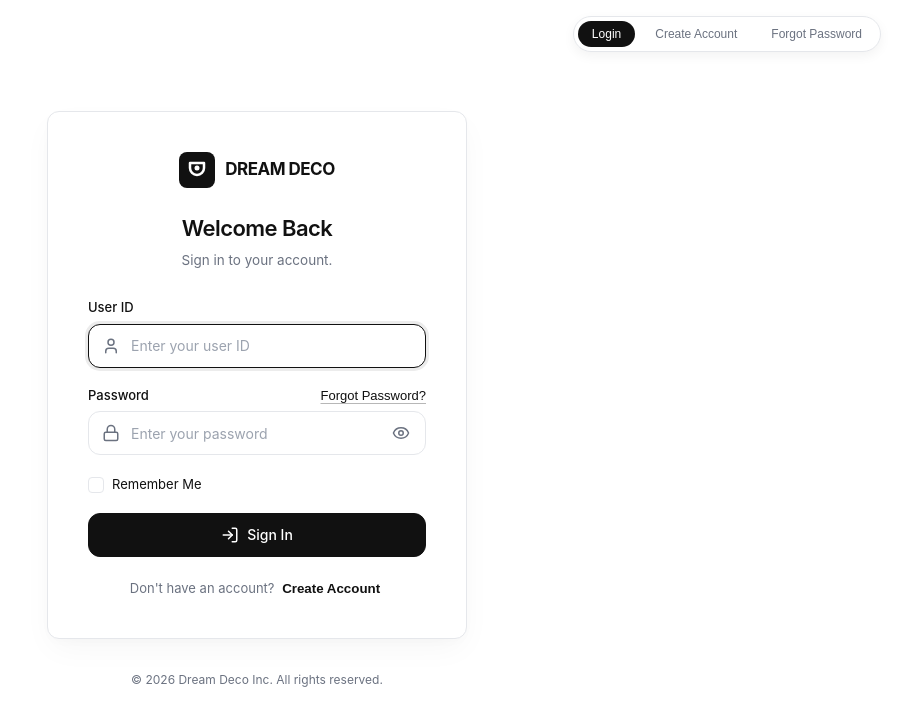
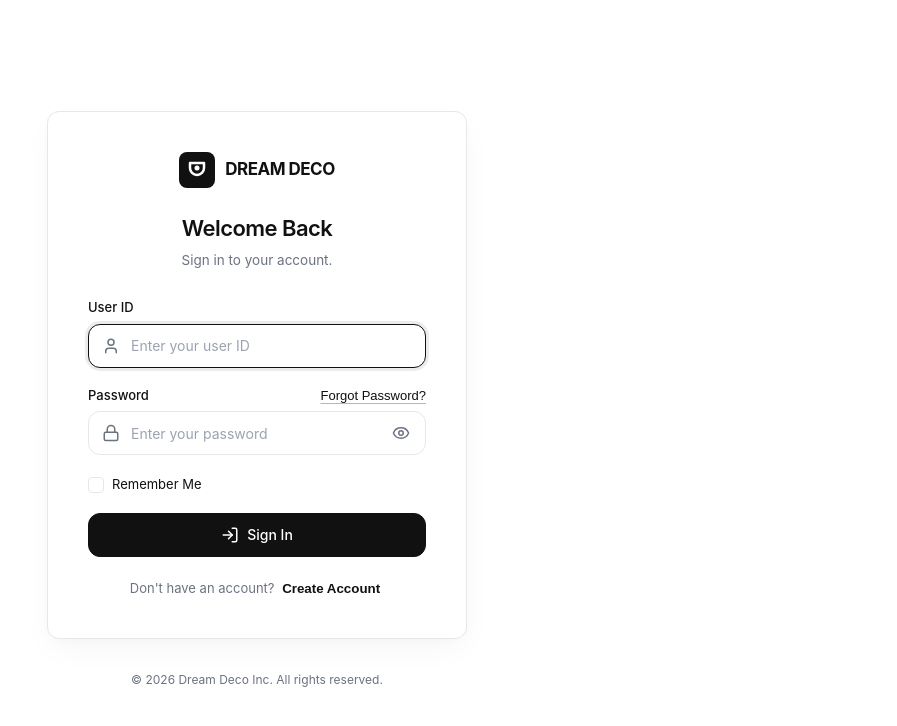
Before and after one commit to priyankpanchal2429/Dream-Deco, a React (Vite) app in the folder frontend/: page / in a window 1280 px wide. Shown: the top 726 px of the page, without its empty margins (383-1280 px from the left). Built offline with nearby package versions, Linux system fonts and the light colour scheme; no server answers.

Commit message:
Remove temporary top floating test toolbar from App.tsx

```diff
--- a/frontend/src/App.tsx
+++ b/frontend/src/App.tsx
@@ -26,72 +26,6 @@ export const App: React.FC = () => {
 
   return (
     <div style={{ position: 'relative', width: '100%', minHeight: '100vh' }}>
-      {/* Top Floating View Switcher Bar (Minimalist B&W Pill Toolbar) */}
-      <div
-        style={{
-          position: 'fixed',
-          top: '16px',
-          right: '16px',
-          zIndex: 100,
-          display: 'flex',
-          gap: '6px',
-          backgroundColor: '#FFFFFF',
-          padding: '4px',
-          borderRadius: '20px',
-          border: '1px solid var(--border-color)',
-          boxShadow: '0 4px 12px rgba(0,0,0,0.05)',
-        }}
-      >
-        <button
-          onClick={() => setCurrentView('login')}
-          style={{
-            background: currentView === 'login' ? '#111111' : 'transparent',
-            color: currentView === 'login' ? '#FFFFFF' : '#6B7280',
-            border: 'none',
-            borderRadius: '16px',
-            padding: '6px 14px',
-            fontSize: '12px',
-            fontWeight: 500,
-            cursor: 'pointer',
-            transition: 'all 200ms ease',
-          }}
-        >
-          Login
-        </button>
-        <button
-          onClick={() => setCurrentView('register')}
-          style={{
-            background: currentView === 'register' ? '#111111' : 'transparent',
-            color: currentView === 'register' ? '#FFFFFF' : '#6B7280',
-            border: 'none',
-            borderRadius: '16px',
-            padding: '6px 14px',
-            fontSize: '12px',
-            fontWeight: 500,
-            cursor: 'pointer',
-            transition: 'all 200ms ease',
-          }}
-        >
-          Create Account
-        </button>
-        <button
-          onClick={() => setCurrentView('forgot-password')}
-          style={{
-            background: currentView === 'forgot-password' ? '#111111' : 'transparent',
-            color: currentView === 'forgot-password' ? '#FFFFFF' : '#6B7280',
-            border: 'none',
-            borderRadius: '16px',
-            padding: '6px 14px',
-            fontSize: '12px',
-            fontWeight: 500,
-            cursor: 'pointer',
-            transition: 'all 200ms ease',
-          }}
-        >
-          Forgot Password
-        </button>
-      </div>
-
       <AuthLayout>
         {currentView === 'login' && (
           <LoginForm onNavigate={setCurrentView} onSuccess={handleLoginSuccess} />
```
